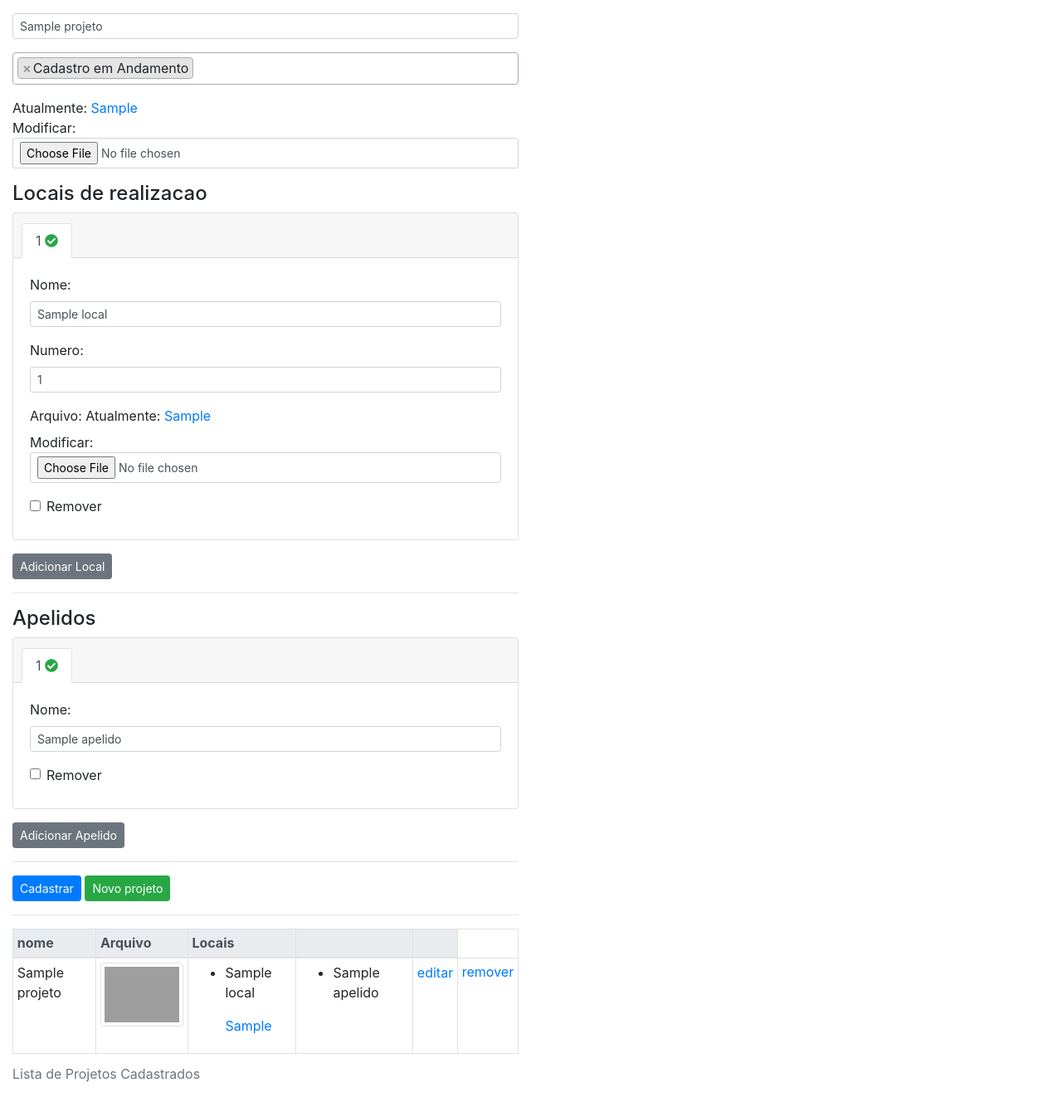
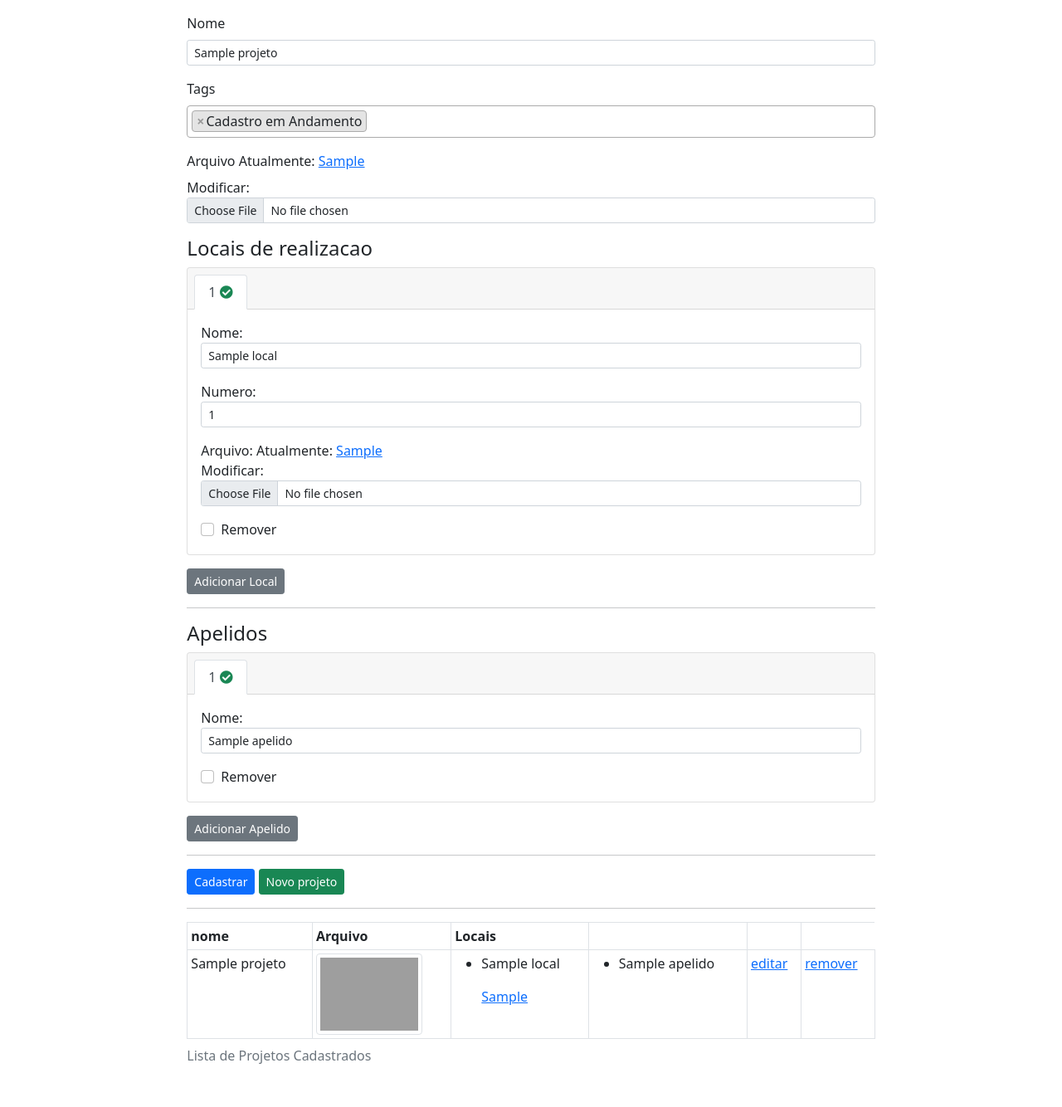
Before and after one commit to djangonauta/one2many, a Django app: page /editar/1/ in a window 1280 px wide. Shown: the whole page at 83% size. After the commit the page ends 1282 px from the top, so only its background shows below. Run offline with Django 3.2, Linux system fonts and the light colour scheme; data comes from the database, SQL or seed files in the repository; tables that the repository leaves empty hold one stand-in row (values such as "Sample post"); some libraries are stand-ins or nearby versions; grey boxes are pictures that could not be loaded.

Commit message:
feat: projeto atualizado

```diff
--- a/projeto/templates/projetos.html
+++ b/projeto/templates/projetos.html
@@ -4,8 +4,8 @@
   <meta charset="UTF-8">
   <meta name="viewport" content="width=device-width, initial-scale=1.0">
   <title>Document</title>
-  <link rel="stylesheet" href="https://maxcdn.bootstrapcdn.com/bootstrap/4.0.0/css/bootstrap.min.css" integrity="sha384-Gn5384xqQ1aoWXA+058RXPxPg6fy4IWvTNh0E263XmFcJlSAwiGgFAW/dAiS6JXm" crossorigin="anonymous">
-  <link href="https://cdn.jsdelivr.net/npm/select2@4.1.0-beta.1/dist/css/select2.min.css" rel="stylesheet" />
+  <link href="https://cdn.jsdelivr.net/npm/bootstrap@5.0.2/dist/css/bootstrap.min.css" rel="stylesheet" integrity="sha384-EVSTQN3/azprG1Anm3QDgpJLIm9Nao0Yz1ztcQTwFspd3yD65VohhpuuCOmLASjC" crossorigin="anonymous">
+  <link href="https://cdn.jsdelivr.net/npm/select2@4.1.0-rc.0/dist/css/select2.min.css" rel="stylesheet" />
   <link rel="stylesheet" href="https://cdnjs.cloudflare.com/ajax/libs/font-awesome/5.15.2/css/all.min.css" integrity="sha512-HK5fgLBL+xu6dm/Ii3z4xhlSUyZgTT9tuc/hSrtw6uzJOvgRr2a9jyxxT1ely+B+xFAmJKVSTbpM/CuL7qxO8w==" crossorigin="anonymous" />
 
   <style>
@@ -15,9 +15,10 @@
   </style>
 </head>
 <body>
-  <div class="container-fluid">
-    <div class="row">
-      <div class="col-6">
+  <div class="container-fluid center">
+    <div class="row mt-3">
+      <div class="col"></div>
+      <div class="col-8">
         {% if messages %}
           {% for message in messages %}
           <div class="alert alert-{{ message.tags }} mt-3">
@@ -29,21 +30,23 @@
         <form action="" method="post" enctype="multipart/form-data" novalidate>{% csrf_token %}
           {{ locais_inline_form.management_form }}
           {{ apelidos_inline_form.management_form }}
-          <div class="form-group mt-3">
-            {{ form.nome.label_tag }}
+
+          <div class="mb-3">
+            <label for="{{ projeto_form.nome.id_for_label }}" class="form-label">{{ projeto_form.nome.label }}</label>
             {% render_field projeto_form.nome class="form-control form-control-sm" %}
             <small class="form-text text-danger">
               {{ projeto_form.errors.nome.0 }}
             </small>
           </div>
-          <div class="form-group">
-            {{ form.tags.label_tag }}
+          <div class="mb-3">
+            <label for="{{ projeto_form.tags.id_for_label }}" class="form-label">{{ projeto_form.tags.label }}</label>
             {% render_field projeto_form.tags class="form-control form-control-sm" %}
             <small class="form-text text-danger">
               {{ projeto_form.errors.tags.0 }}
             </small>
           </div>
-          <div class="form-group">
+          <div class="mb-3">
+            <label for="{{ projeto_form.arquivo.id_for_label }}" class="form-label">{{ projeto_form.arquivo.label }}</label>
             {% render_field projeto_form.arquivo class="form-control form-control-sm" %}
             <small class="form-text text-danger">
               {{ projeto_form.errors.arquivo.0 }}
@@ -56,8 +59,8 @@
               <ul class="nav nav-tabs card-header-tabs" id="nav-tab-local" role="tablist">
                 {% for iform in locais_inline_form.forms %}
                 <li class="nav-item">
-                  <a class="nav-link {% if forloop.first %}active{% endif %}" id="nav-{{ forloop.counter0 }}-local"
-                      data-toggle="tab" href="#tab-{{ forloop.counter0 }}-local" role="tab">
+                  <button class="nav-link {% if forloop.first %}active{% endif %}" data-bs-toggle="tab"
+                      data-bs-target="#tab-{{ forloop.counter0 }}-local" type="button">
                     {{ forloop.counter0|add:"1" }}
                     {% if iform.errors %}
                       <i class="fa fa-times-circle text-danger"></i>
@@ -65,7 +68,7 @@
                     {% if not iform.errors and iform.has_changed %}
                       <i class="fa fa-check-circle text-success"></i>
                     {% endif %}
-                  </a>
+                  </button>
                 </li>
                 {% endfor %}
               </ul>
@@ -73,23 +76,23 @@
 
             <div class="card-body tab-content" id="nav-tabContent-local">
               {% for iform in locais_inline_form.forms %}
-                <div class="tab-pane fade show {% if forloop.first %}active{% endif %}" id="tab-{{ forloop.counter0 }}-local" role="tabpanel">
+                <div class="tab-pane fade show {% if forloop.first %}active{% endif %}" id="tab-{{ forloop.counter0 }}-local">
                   {% render_field iform.id %}
-                  <div class="form-group">
+                  <div class="mb-3">
                     {{ iform.nome.label_tag }}
                     {% render_field iform.nome class="form-control form-control-sm" %}
                     <small class="form-text text-danger">
                       {{ iform.errors.nome.0 }}
                     </small>
                   </div>
-                  <div class="form-group">
+                  <div class="mb-3">
                     {{ iform.numero.label_tag }}
                     {% render_field iform.numero class="form-control form-control-sm" %}
                     <small class="form-text text-danger">
                       {{ iform.errors.numero.0 }}
                     </small>
                   </div>
-                  <div class="form-group">
+                  <div class="mb-3">
                     {{ iform.arquivo.label_tag }}
                     {% render_field iform.arquivo class="form-control form-control-sm" %}
                     <small class="form-text text-danger">
@@ -118,8 +121,8 @@
               <ul class="nav nav-tabs card-header-tabs" id="nav-tab-apelido" role="tablist">
                 {% for iform in apelidos_inline_form.forms %}
                 <li class="nav-item">
-                  <a class="nav-link {% if forloop.first %}active{% endif %}" id="nav-{{ forloop.counter0 }}-apelido"
-                      data-toggle="tab" href="#tab-{{ forloop.counter0 }}-apelido" role="tab">
+                  <button class="nav-link {% if forloop.first %}active{% endif %}" id="nav-{{ forloop.counter0 }}-apelido"
+                      data-bs-toggle="tab" data-bs-target="#tab-{{ forloop.counter0 }}-apelido" type="button">
                     {{ forloop.counter0|add:"1" }}
                     {% if iform.errors %}
                       <i class="fa fa-times-circle text-danger"></i>
@@ -127,7 +130,7 @@
                     {% if not iform.errors and iform.has_changed %}
                       <i class="fa fa-check-circle text-success"></i>
                     {% endif %}
-                  </a>
+                </button>
                 </li>
                 {% endfor %}
               </ul>
@@ -135,9 +138,9 @@
 
             <div class="card-body tab-content" id="nav-tabContent-apelido">
               {% for iform in apelidos_inline_form.forms %}
-                <div class="tab-pane fade show {% if forloop.first %}active{% endif %}" id="tab-{{ forloop.counter0 }}-apelido" role="tabpanel">
+                <div class="tab-pane fade show {% if forloop.first %}active{% endif %}" id="tab-{{ forloop.counter0 }}-apelido">
                   {% render_field iform.id %}
-                  <div class="form-group">
+                  <div class="mb-3">
                     {{ iform.nome.label_tag }}
                     {% render_field iform.nome class="form-control form-control-sm" %}
                     <small class="form-text text-danger">
@@ -167,9 +170,10 @@
           </div>
         </form>
 
+        {# template locais #}
         <div id="empty_nav_local" style="display: none">
           <li class="nav-item">
-            <a class="nav-link" id="nav-__prefix__-local" data-toggle="tab" href="#tab-__prefix__-local" role="tab">
+            <a class="nav-link" id="nav-__prefix__-local" data-bs-toggle="tab" data-bs-target="#tab-__prefix__-local" type="button">
               __counter__
             </a>
           </li>
@@ -177,21 +181,21 @@
 
         <div id="empty_tab_form_local" style="display:none">
           <div class="tab-pane fade" id="tab-__prefix__-local">
-            <div class="form-group">
+            <div class="mb-3">
               {{ locais_inline_form.empty_form.nome.label_tag }}
               {% render_field locais_inline_form.empty_form.nome class="form-control form-control-sm" %}
               <small class="form-text text-danger">
                 {{ locais_inline_form.empty_form.errors.nome.0 }}
               </small>
             </div>
-            <div class="form-group">
+            <div class="mb-3">
               {{ locais_inline_form.empty_form.numero.label_tag }}
               {% render_field locais_inline_form.empty_form.numero class="form-control form-control-sm" %}
               <small class="form-text text-danger">
                 {{ locais_inline_form.empty_form.errors.numero.0 }}
               </small>
             </div>
-            <div class="form-group">
+            <div class="mb-3">
               {{ locais_inline_form.empty_form.arquivo.label_tag }}
               {% render_field locais_inline_form.empty_form.arquivo class="form-control form-control-sm" %}
               <small class="form-text text-danger">
@@ -204,10 +208,12 @@
             </div>
           </div>
         </div>
+        {# template locais #}
 
+        {# template apelido #}
         <div id="empty_nav_apelido" style="display: none">
           <li class="nav-item">
-            <a class="nav-link" id="nav-__prefix__-apelido" data-toggle="tab" href="#tab-__prefix__-apelido" role="tab">
+            <a class="nav-link" id="nav-__prefix__-apelido" data-bs-toggle="tab" data-bs-target="#tab-__prefix__-apelido" type="button">
               __counter__
             </a>
           </li>
@@ -215,7 +221,7 @@
 
         <div id="empty_tab_form_apelido" style="display:none">
           <div class="tab-pane fade" id="tab-__prefix__-apelido">
-            <div class="form-group">
+            <div class="mb-3">
               {{ apelidos_inline_form.empty_form.nome.label_tag }}
               {% render_field apelidos_inline_form.empty_form.nome class="form-control form-control-sm" %}
               <small class="form-text text-danger">
@@ -228,6 +234,7 @@
             </div>
           </div>
         </div>
+        {# template apelido #}
 
         <hr/>
         <table class="table table-bordered table-hover table-sm">
@@ -280,13 +287,13 @@
           </tbody>
         </table>
       </div>
+      <div class="col"></div>
     </div>
   </div>
 
   <script src="https://code.jquery.com/jquery-3.2.1.slim.min.js" integrity="sha384-KJ3o2DKtIkvYIK3UENzmM7KCkRr/rE9/Qpg6aAZGJwFDMVNA/GpGFF93hXpG5KkN" crossorigin="anonymous"></script>
-  <script src="https://cdnjs.cloudflare.com/ajax/libs/popper.js/1.12.9/umd/popper.min.js" integrity="sha384-ApNbgh9B+Y1QKtv3Rn7W3mgPxhU9K/ScQsAP7hUibX39j7fakFPskvXusvfa0b4Q" crossorigin="anonymous"></script>
-  <script src="https://maxcdn.bootstrapcdn.com/bootstrap/4.0.0/js/bootstrap.min.js" integrity="sha384-JZR6Spejh4U02d8jOt6vLEHfe/JQGiRRSQQxSfFWpi1MquVdAyjUar5+76PVCmYl" crossorigin="anonymous"></script>
-  <script src="https://cdn.jsdelivr.net/npm/select2@4.1.0-beta.1/dist/js/select2.min.js"></script>
+  <script src="https://cdn.jsdelivr.net/npm/bootstrap@5.0.2/dist/js/bootstrap.bundle.min.js" integrity="sha384-MrcW6ZMFYlzcLA8Nl+NtUVF0sA7MsXsP1UyJoMp4YLEuNSfAP+JcXn/tWtIaxVXM" crossorigin="anonymous"></script>
+  <script src="https://cdn.jsdelivr.net/npm/select2@4.1.0-rc.0/dist/js/select2.min.js"></script>
 
   <script>
     $(function () {
--- a/projetos/forms.py
+++ b/projetos/forms.py
@@ -28,20 +28,20 @@ class LocalForm(forms.ModelForm):
         return numero
 
 
+LocalFormSet = forms.inlineformset_factory(
+    models.Projeto,
+    models.Local,
+    form=LocalForm,
+    fields=LocalForm.Meta.fields,
+    extra=0,
+)
+
+
 class ApelidoForm(forms.ModelForm):
 
     class Meta:
         model = models.Apelido
         fields = ['nome']
-
-
-LocalFormSet = forms.inlineformset_factory(
-    models.Projeto,
-    models.Local,
-    form=LocalForm,
-    fields=['nome', 'numero', 'arquivo'],
-    extra=0,
-)
 
 
 ApelidoFormSet = forms.inlineformset_factory(
```
Also changed, not shown: 1 other file.
